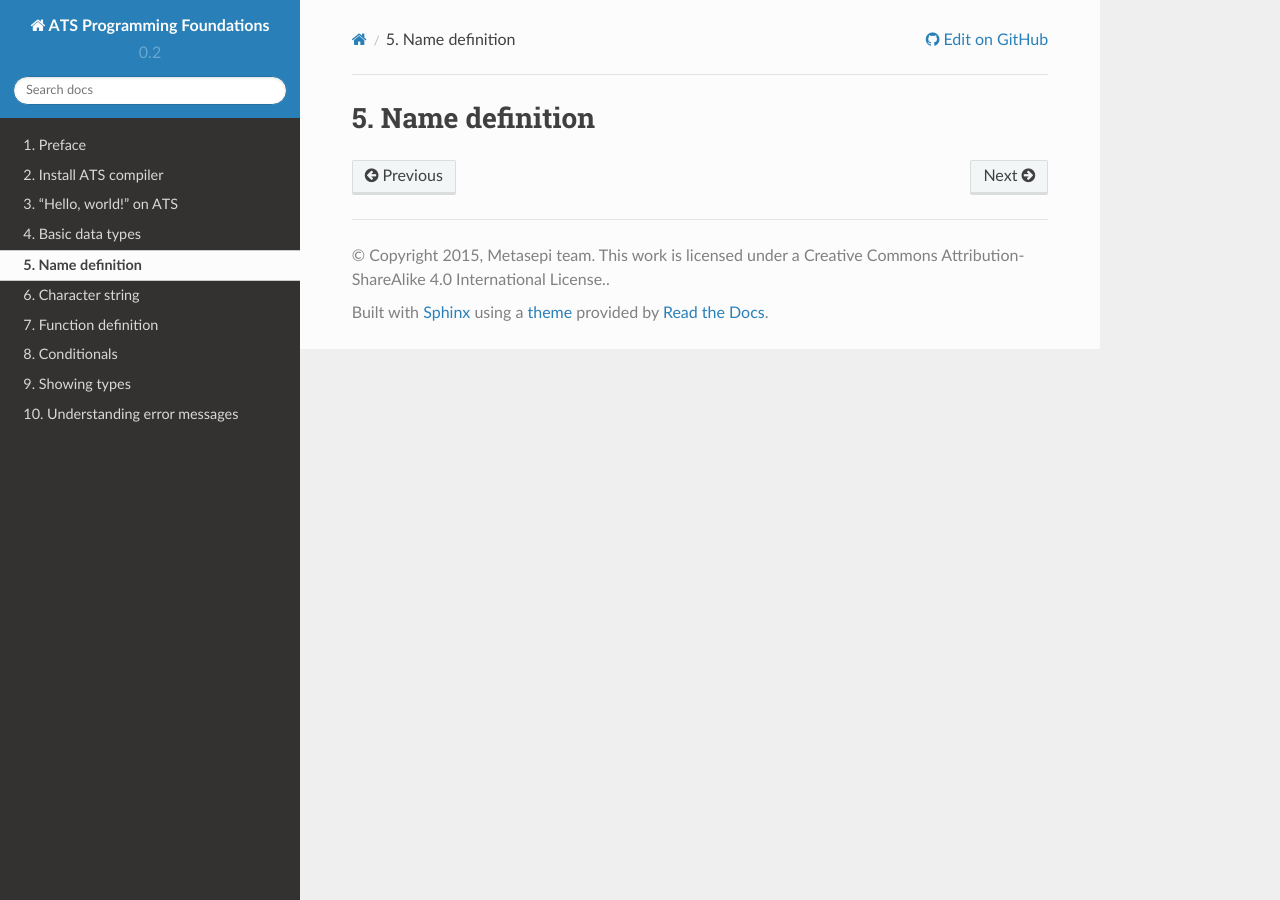
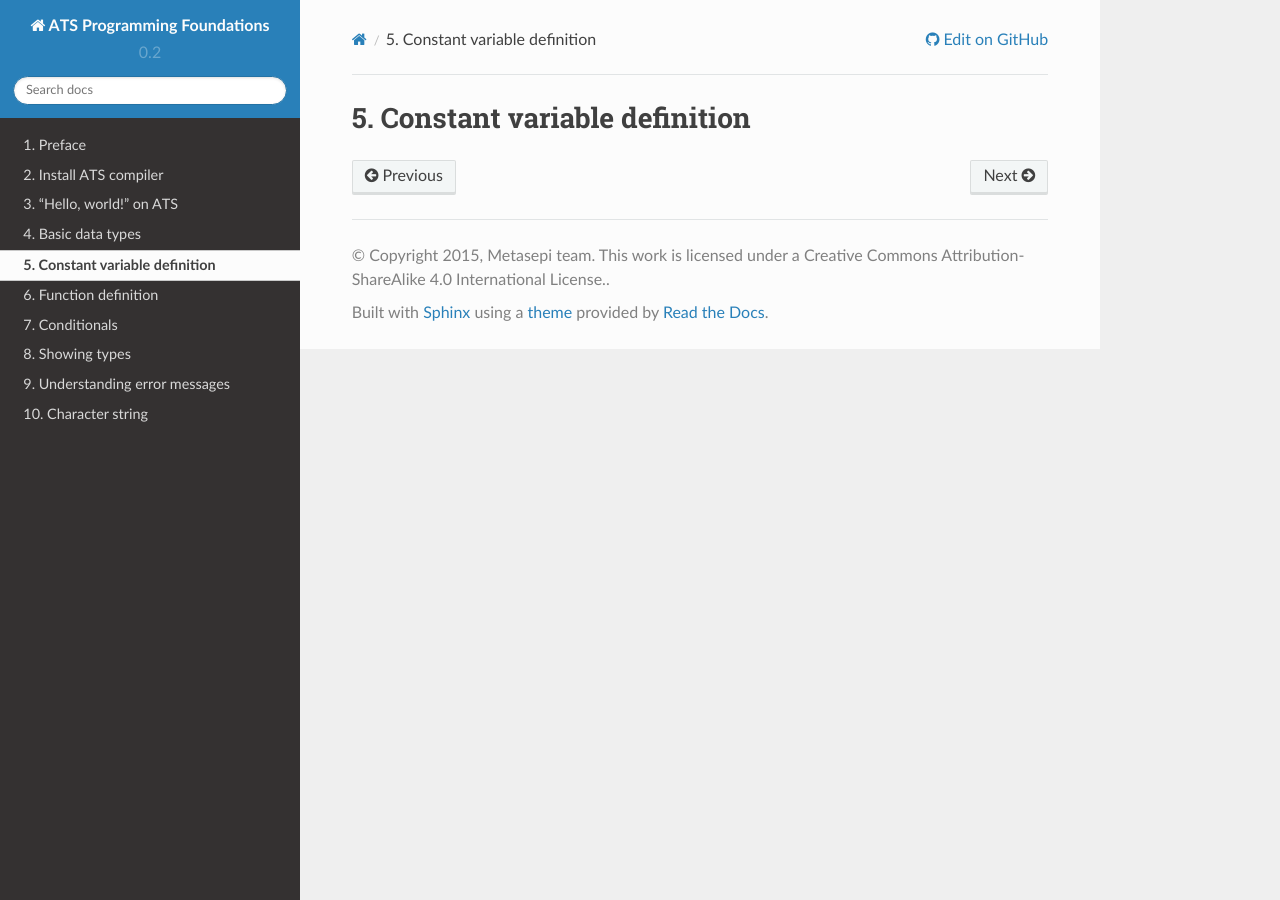
Before and after one commit to jats-ug/ATS_Foundations, a Sphinx documentation site: the page built from source/name_definition.rst, in a window 1280 px wide. Built offline with Sphinx 7.4.7 and the Read the Docs theme 2.0.0, drawn with Linux system fonts in a browser that asks for light colours.

Commit message:
Sort chapters

```diff
--- a/source/index.rst
+++ b/source/index.rst
@@ -17,11 +17,11 @@ Contents:
    helloworld
    basic_datatype
    name_definition
-   string
    function_definition
    conditional
    showtype
    error_message
+   string
 
 Indices and tables
 ==================
--- a/source/name_definition.rst
+++ b/source/name_definition.rst
@@ -1,3 +1,3 @@
-===============
-Name definition
-===============
+============================
+Constant variable definition
+============================
```
